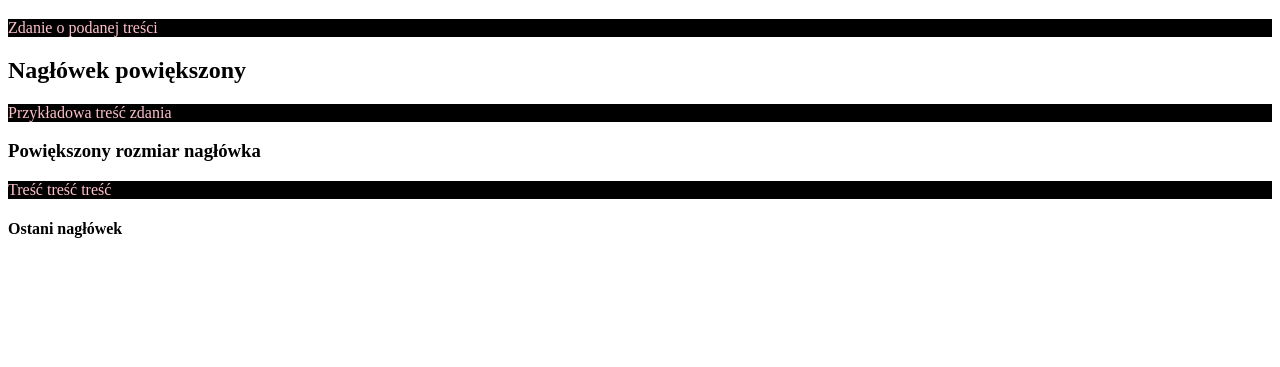
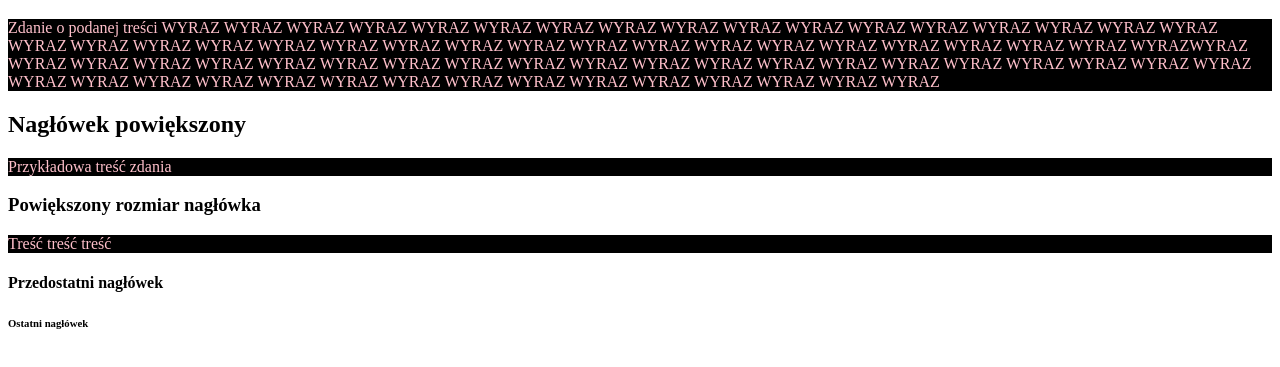
Before and after one commit to beyblade12345/Labo1, a plain HTML site: page index_zadanie.html in a window 1280 px wide. Shown: the part 61-428 px from the top of the page. Drawn offline with Linux system fonts and the light colour scheme.

Commit message:
Update index_zadanie.html

```diff
--- a/index_zadanie.html
+++ b/index_zadanie.html
@@ -20,12 +20,14 @@ background:black;}
 
 <body>
 <h1 id="n1"> Zadanie 1 nagłówek pierwszy </h1>
-	<p> Zdanie o podanej treści </p>
+	<p> Zdanie o podanej treści WYRAZ WYRAZ WYRAZ WYRAZ WYRAZ WYRAZ WYRAZ WYRAZ WYRAZ WYRAZ WYRAZ WYRAZ WYRAZ WYRAZ WYRAZ WYRAZ WYRAZ WYRAZ WYRAZ WYRAZ WYRAZ WYRAZ WYRAZ WYRAZ WYRAZ WYRAZ WYRAZ WYRAZ WYRAZ WYRAZ WYRAZ WYRAZ WYRAZ WYRAZ WYRAZ WYRAZWYRAZ WYRAZ WYRAZ WYRAZ WYRAZ WYRAZ WYRAZ WYRAZ WYRAZ WYRAZ WYRAZ WYRAZ WYRAZ WYRAZ WYRAZ WYRAZ WYRAZ WYRAZ WYRAZ WYRAZ WYRAZ WYRAZ WYRAZ WYRAZ WYRAZ WYRAZ WYRAZ WYRAZ WYRAZ WYRAZ WYRAZ WYRAZ WYRAZ WYRAZ WYRAZ WYRAZ </p>
 		<h2> Nagłówek powiększony </h2>
 		 <p> Przykładowa treść zdania </p>
 			<h3> Powiększony rozmiar nagłówka </h3>
 			<p> Treść treść treść </p>
-				<h4> Ostani nagłówek </h4>
+				<h4> Przedostatni nagłówek </h4>
+	<h6> Ostatni nagłówek </h6>
+
 </body>
 
 </html>
```
